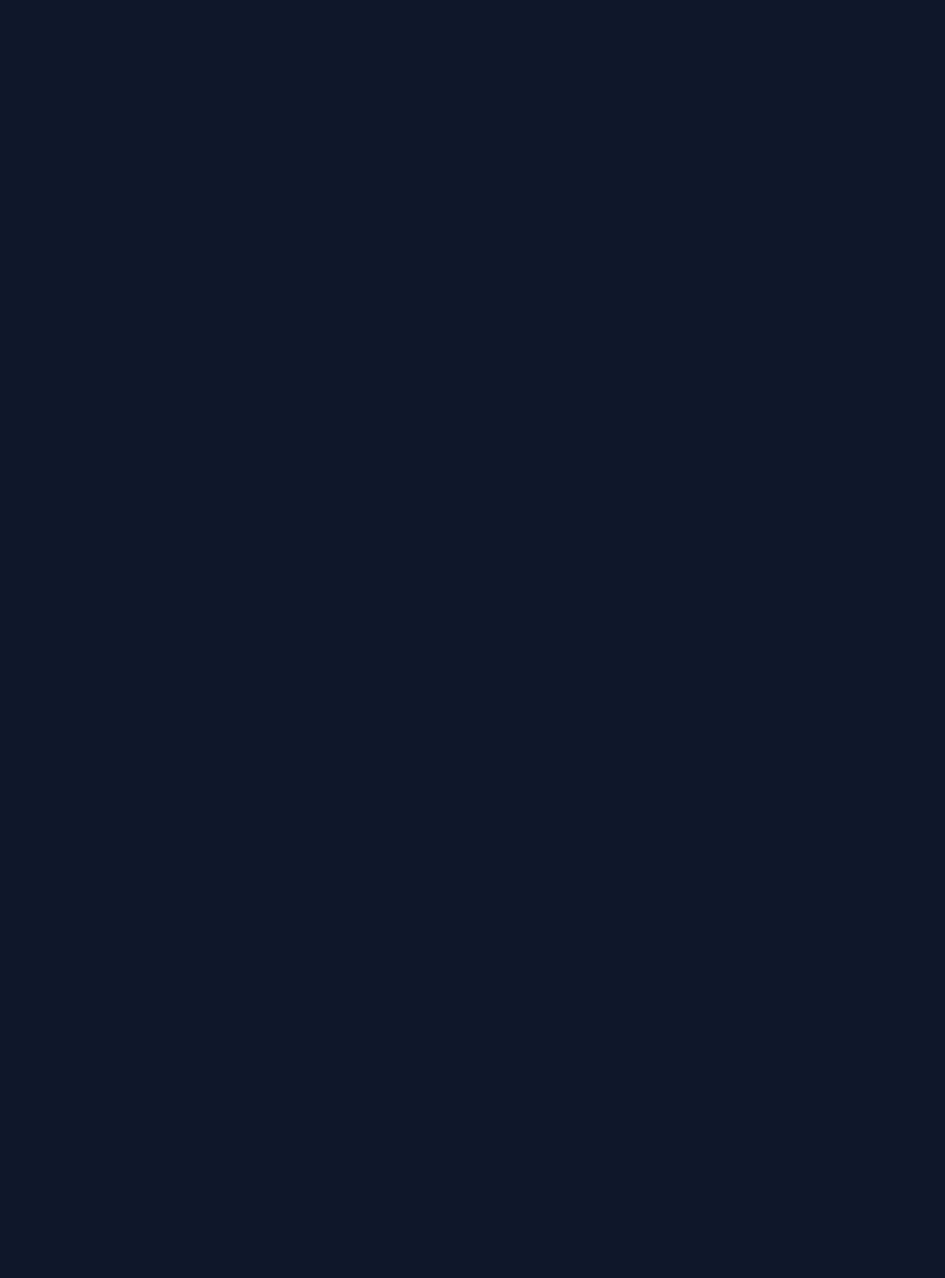
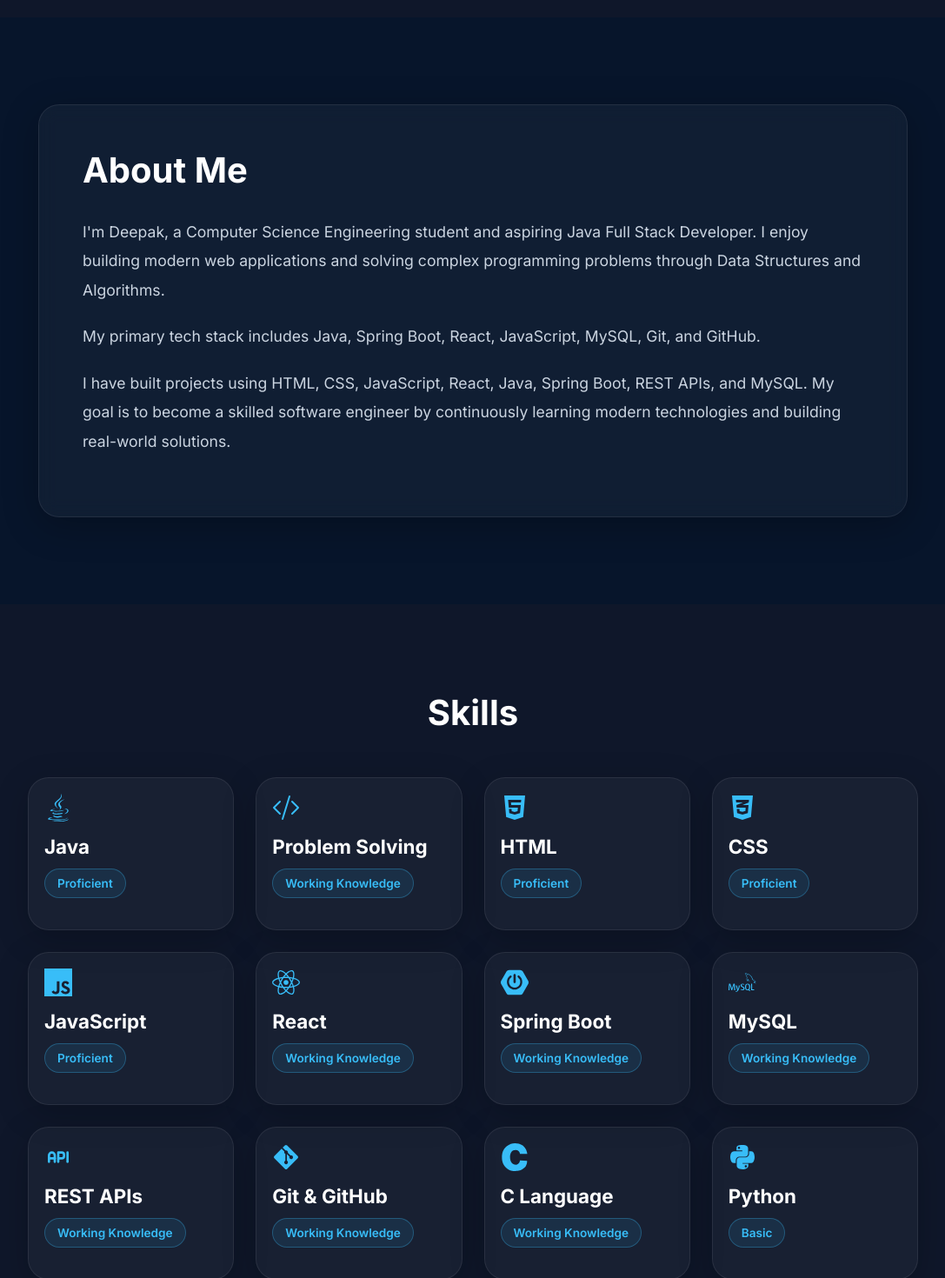
Before and after one commit to CodeByDeepak01/Portfolio, a React app: page / in a window 1280 px wide. Shown: the part 780-2250 px from the top of the page at 87% size, without its empty margins (96-1183 px from the left). Before the commit the page ends 800 px from the top, so only its background shows below. Built offline with nearby package versions, Linux system fonts and the light colour scheme; the HTML template or start-up script is replaced by a standard one.

Commit message:
Added about and skills

```diff
--- a/src/App.jsx
+++ b/src/App.jsx
@@ -1,11 +1,15 @@
 import Navbar from "./components/Navbar";
 import Hero from "./components/Hero";
+import About from "./components/About";
+import Skills from "./components/Skills";
 
 function App() {
   return (
     <>
       <Navbar />
       <Hero />
+      <About />
+      <Skills />
     </>
   );
 }
--- /dev/null
+++ b/src/components/About.css
@@ -0,0 +1,74 @@
+.about {
+  padding: 100px 10%;
+  background: #07152b;
+}
+
+.about-container {
+  max-width: 1000px;
+  margin: 0 auto;
+
+  background: rgba(255, 255, 255, 0.04);
+
+  border: 1px solid rgba(255, 255, 255, 0.08);
+
+  border-radius: 24px;
+
+  padding: 50px;
+
+  box-shadow: 0 10px 40px rgba(0, 0, 0, 0.25);
+
+  backdrop-filter: blur(10px);
+  -webkit-backdrop-filter: blur(10px);
+}
+.about-left {
+  flex: 2;
+}
+
+.about-right {
+  flex: 1;
+}
+
+.about h2 {
+  font-size: 2.5rem;
+  margin-bottom: 30px;
+  color: white;
+}
+
+.about p {
+  font-size: 1.1rem;
+  line-height: 1.9;
+  color: #cbd5e1;
+  margin-bottom: 20px;
+}
+
+.about-tags {
+  display: flex;
+  flex-wrap: wrap;
+  gap: 12px;
+  margin-top: 35px;
+}
+
+.about-tags span {
+  padding: 10px 18px;
+
+  background: rgba(56, 189, 248, 0.08);
+
+  border: 1px solid rgba(56, 189, 248, 0.25);
+
+  border-radius: 999px;
+
+  color: #38bdf8;
+
+  font-size: 0.95rem;
+  font-weight: 600;
+
+  transition: all 0.3s ease;
+}
+
+.about-tags span:hover {
+  transform: translateY(-2px);
+
+  border-color: #38bdf8;
+
+  background: rgba(56, 189, 248, 0.15);
+}
--- a/src/components/About.jsx
+++ b/src/components/About.jsx
@@ -0,0 +1,34 @@
+import "./About.css";
+
+function About() {
+  return (
+    <section className="about" id="about">
+      <div className="about-container">
+        <div className="about-left">
+          <h2>About Me</h2>
+
+          <p>
+            I'm Deepak, a Computer Science Engineering student and aspiring
+            Java Full Stack Developer. I enjoy building modern web applications
+            and solving complex programming problems through Data Structures and
+            Algorithms.
+          </p>
+
+          <p>
+            My primary tech stack includes Java, Spring Boot, React, JavaScript,
+            MySQL, Git, and GitHub.
+          </p>
+
+          <p>
+            I have built projects using HTML, CSS, JavaScript, React, Java,
+            Spring Boot, REST APIs, and MySQL. My goal is to become a skilled
+            software engineer by continuously learning modern technologies and
+            building real-world solutions.
+          </p>
+        </div>
+      </div>
+    </section>
+  );
+}
+
+export default About;
--- /dev/null
+++ b/src/components/Skills.css
@@ -0,0 +1,86 @@
+.skills {
+  padding: 100px 10%;
+}
+
+.skills-container {
+  max-width: 1200px;
+  margin: 0 auto;
+}
+
+.skills h2 {
+  font-size: 2.5rem;
+  margin-bottom: 50px;
+  text-align: center;
+}
+
+.skills-grid {
+  display: grid;
+  grid-template-columns: repeat(auto-fit, minmax(220px, 1fr));
+  gap: 25px;
+}
+
+.skill-card {
+  background: rgba(255, 255, 255, 0.04);
+
+  border: 1px solid rgba(255, 255, 255, 0.08);
+
+  border-radius: 24px;
+
+  padding: 18px;
+
+  min-height: 120px;
+
+  box-shadow: 0 10px 40px rgba(0, 0, 0, 0.2);
+
+  transition: all 0.3s ease;
+}
+
+.skill-card:hover {
+  transform: translateY(-8px);
+
+  border-color: rgba(56, 189, 248, 0.5);
+
+  box-shadow:
+    0 15px 50px rgba(0, 0, 0, 0.3),
+    0 0 25px rgba(56, 189, 248, 0.15);
+}
+
+.skill-card h3 {
+  font-size: 1.4rem;
+  margin-bottom: 12px;
+}
+
+.skill-level {
+  display: inline-block;
+
+  padding: 8px 14px;
+
+  border-radius: 999px;
+
+  font-size: 0.85rem;
+  font-weight: 600;
+
+  margin-bottom: 18px;
+
+  background: rgba(56, 189, 248, 0.1);
+
+  color: #38bdf8;
+
+  border: 1px solid rgba(56, 189, 248, 0.3);
+}
+
+.skill-card p {
+  color: #cbd5e1;
+  line-height: 1.7;
+}
+
+.skill-icon {
+  font-size: 2rem;
+
+  color: #38bdf8;
+
+  margin-bottom: 15px;
+
+  display: flex;
+  align-items: center;
+}
--- a/src/components/Skills.jsx
+++ b/src/components/Skills.jsx
@@ -0,0 +1,114 @@
+import "./Skills.css";
+
+import {
+  FaJava,
+  FaHtml5,
+  FaCss3Alt,
+  FaReact,
+  FaGitAlt,
+  FaPython,
+} from "react-icons/fa";
+
+import { SiJavascript, SiSpringboot, SiMysql, SiC } from "react-icons/si";
+
+import { TbApi } from "react-icons/tb";
+import { BsCodeSlash } from "react-icons/bs";
+
+const skills = [
+  {
+    name: "Java",
+    icon: <FaJava />,
+    level: "Proficient",
+    description: "OOP, Collections, Exception Handling, DSA",
+  },
+  {
+    name: "Problem Solving",
+    icon: <BsCodeSlash />,
+    level: "Working Knowledge",
+    description: "Data Structures, Algorithms, LeetCode",
+  },
+  {
+    name: "HTML",
+    icon: <FaHtml5 />,
+    level: "Proficient",
+    description: "Semantic HTML, Forms, Accessibility",
+  },
+  {
+    name: "CSS",
+    icon: <FaCss3Alt />,
+    level: "Proficient",
+    description: "Flexbox, Grid, Responsive Design",
+  },
+  {
+    name: "JavaScript",
+    icon: <SiJavascript />,
+    level: "Proficient",
+    description: "ES6+, DOM, Async Programming",
+  },
+  {
+    name: "React",
+    icon: <FaReact />,
+    level: "Working Knowledge",
+    description: "Components, Hooks, State Management",
+  },
+  {
+    name: "Spring Boot",
+    icon: <SiSpringboot />,
+    level: "Working Knowledge",
+    description: "REST APIs, Hibernate, JPA, MVC",
+  },
+  {
+    name: "MySQL",
+    icon: <SiMysql />,
+    level: "Working Knowledge",
+    description: "Queries, Joins, Database Design",
+  },
+  {
+    name: "REST APIs",
+    icon: <TbApi />,
+    level: "Working Knowledge",
+    description: "CRUD Operations, API Integration",
+  },
+  {
+    name: "Git & GitHub",
+    icon: <FaGitAlt />,
+    level: "Working Knowledge",
+    description: "Version Control, Collaboration",
+  },
+  {
+    name: "C Language",
+    icon: <SiC />,
+    level: "Working Knowledge",
+    description: "Pointers, Functions, Problem Solving",
+  },
+  {
+    name: "Python",
+    icon: <FaPython />,
+    level: "Basic",
+    description: "Core Python, Fundamentals",
+  },
+];
+
+function Skills() {
+  return (
+    <section className="skills" id="skills">
+      <div className="skills-container">
+        <h2>Skills</h2>
+
+        <div className="skills-grid">
+          {skills.map((skill) => (
+            <div className="skill-card" key={skill.name}>
+              <div className="skill-icon">{skill.icon}</div>
+
+              <h3>{skill.name}</h3>
+
+              <span className="skill-level">{skill.level}</span>
+            </div>
+          ))}
+        </div>
+      </div>
+    </section>
+  );
+}
+
+export default Skills;
```
